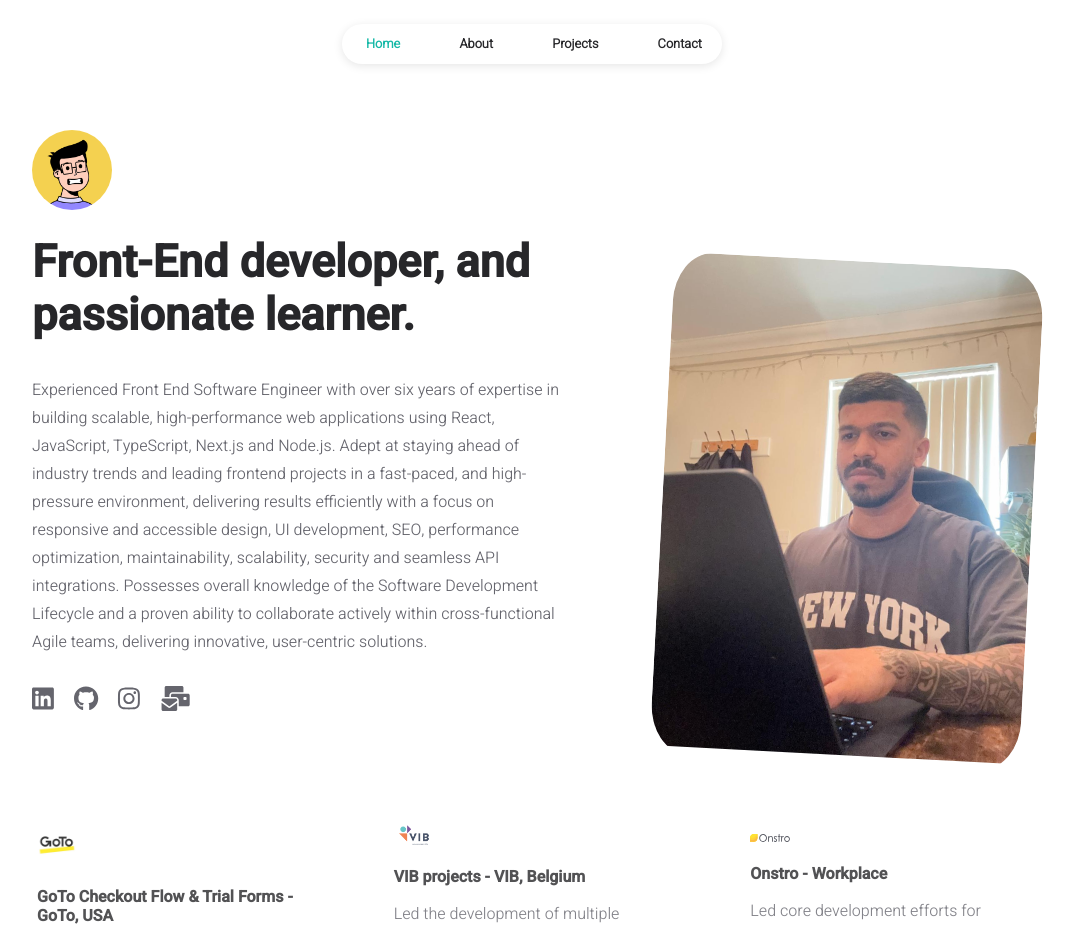
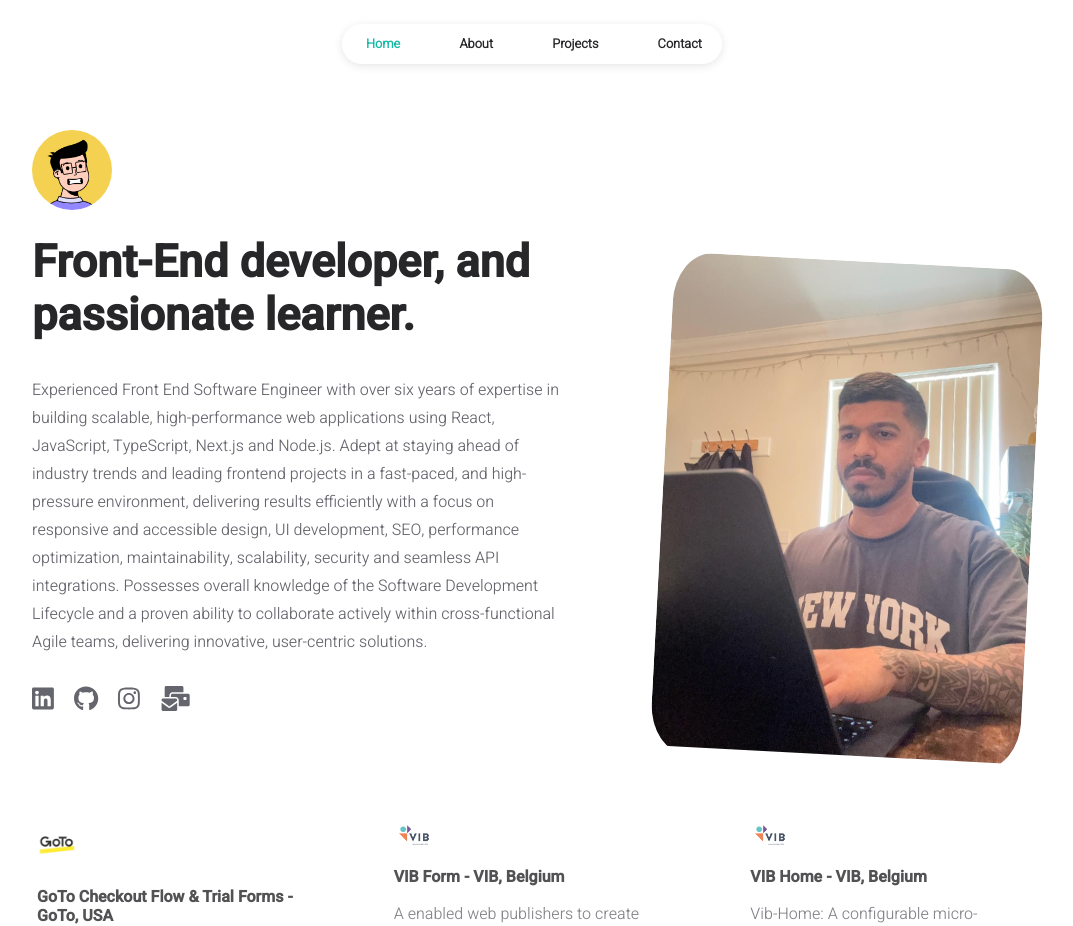
Before and after one commit to judebaptista18/portfolio, a React (Create React App) app: page / in a window 1280 px wide. Shown: the top 926 px of the page, without its empty margins (108-1181 px from the left). Built offline with nearby package versions, Linux system fonts and the light colour scheme.

Commit message:
Update user.js
update the data info for projects

```diff
--- a/src/data/user.js
+++ b/src/data/user.js
@@ -40,18 +40,107 @@ const INFO = {
 		{
 			title: "GoTo Checkout Flow & Trial Forms - GoTo, USA",
 			description:
-				"Spearheaded the maintenance and migration of payment checkout flow to a unified, config-driven checkout system. Redesigned user trial forms as dynamic, embeddable micro-frontends, seamlessly integrated across multiple product marketing websites. Improved user interaction and conversion rates by leveraging modern frontend technologies.",
+				"Checkout Flow: Led the maintenance and migration of payment checkout forms to a unified, config-driven system, reducing developer effort and providing a scalable, maintainable solution for future project integrations.User Trial Forms: Redesigned user trial forms as dynamic micro-frontends, seamlessly integrated across multiple product marketing websites. Enhanced user interaction, made the forms configurable to minimize frontend changes, and created a dynamic solution adaptable to various products.",
 			logo: goto,
-			techStack: ["reactjs", "js", "typescript","reduxsaga","vitejs","sass","storybook","jest","playwright","jira","git"],
+			techStack: [
+				"reactjs",
+				"js",
+				"typescript",
+				"reduxsaga",
+				"vitejs",
+				"sass",
+				"storybook",
+				"jest",
+				"playwright",
+				"jira",
+				"git",
+			],
 			linkText: "GoTo Meeting",
 			link: "https://www.goto.com/meeting",
 		},
 		{
-			title: "VIB projects - VIB, Belgium",
+			title: "VIB Form - VIB, Belgium",
 			description:
-				"Led the development of multiple modules, including: Vib-Form: Enabled web publishers to create dynamic, embeddable forms for campaign management and result tracking via a dashboard. Vib-Home: A configurable micro-frontend showcasing research work, featuring advanced filters for displaying posts and news.Empowered web publishers to create posts using CKEditor, where I developed custom plugins for diagrams, attachments, and a new text viewer.",
+				"A enabled web publishers to create dynamic, embeddable forms for campaign management and result tracking through a dashboard. It simplified campaign creation and streamlined data collection and analysis, reducing manual effort and enhancing data accuracy.",
 			logo: vib,
-			techStack: ["reactjs", "js", "typescript","redux","webpack","less","antd","azure","docker","datadog","jira","bitbucket"],
+			techStack: [
+				"reactjs",
+				"js",
+				"typescript",
+				"redux",
+				"webpack",
+				"less",
+				"antd",
+				"azure",
+				"docker",
+				"datadog",
+				"jira",
+				"bitbucket",
+			],
+			linkText: "VIB",
+			link: "https://vib.be/",
+		},
+		{
+			title: "VIB Home - VIB, Belgium",
+			description:
+				"Vib-Home: A configurable micro-frontend showcasing research work, featuring advanced filters for displaying posts and news. Enhanced content discoverability, boosting user engagement by 35%. Empowered web publishers to create posts using CKEditor, where I developed custom plugins for diagrams, attachments, and a new text viewer. Accelerated content creation by 50%, enabling richer and more interactive posts.",
+			logo: vib,
+			techStack: [
+				"reactjs",
+				"js",
+				"typescript",
+				"redux",
+				"webpack",
+				"less",
+				"antd",
+				"azure",
+				"docker",
+				"datadog",
+				"jira",
+				"bitbucket",
+			],
+			linkText: "VIB",
+			link: "https://vib.be/",
+		},
+		{
+			title: "VIB Services - VIB, Belgium",
+			description:
+				"Built a portal to showcase volunteers, staff, and scientists while implementing role-based access control. Improved staff management efficiency, cutting administrative overhead by 30% and ensuring secure user access.",
+			logo: vib,
+			techStack: [
+				"reactjs",
+				"js",
+				"typescript",
+				"redux",
+				"webpack",
+				"less",
+				"antd",
+				"azure",
+				"docker",
+				"datadog",
+				"jira",
+				"bitbucket",
+			],
+			linkText: "VIB",
+			link: "https://vib.be/",
+		},
+		{
+			title: "Research Data Collection - VIB, Belgium",
+			description:
+				"Developed a React widget with a grid-like calendar embedded in the main website, tracking the growth of a newly developed mutated soybean. Volunteers would input daily growth data, helping to gather reach and progress information throughout the seed's development.",
+			logo: vib,
+			techStack: [
+				"reactjs",
+				"js",
+				"vitejs",
+				"less",
+				"antd",
+				"azure",
+				"docker",
+				"datadog",
+				"jira",
+				"bitbucket",
+			],
 			linkText: "VIB",
 			link: "https://vib.be/",
 		},
@@ -60,7 +149,18 @@ const INFO = {
 			description:
 				"Led core development efforts for Onstro, an enterprise agility SaaS platform for project management. Designed and implemented a booking module, enabling real-time booking data management in a React-based web application and a React Native TV app functioning as a kiosk.",
 			logo: onstro,
-			techStack: ["reactjs","nextjs", "js", "typescript","redux","webpack","vitejs","less","antd","jest"],
+			techStack: [
+				"reactjs",
+				"nextjs",
+				"js",
+				"typescript",
+				"redux",
+				"webpack",
+				"vitejs",
+				"less",
+				"antd",
+				"jest",
+			],
 			linkText: "Workplace by Onstro",
 			link: "https://workplace.onstro.com/",
 		},
@@ -70,7 +170,16 @@ const INFO = {
 			description:
 				"Developed a CRM web application to facilitate spare parts management, pump sales, and sales personnel operations. Enhanced sales acceleration, organized contacts, and streamlined the lead management process.",
 			logo: netzsch,
-			techStack: ["reactjs", "codeigniter","php","js","css3","bootstrap4","mysql","aws"],
+			techStack: [
+				"reactjs",
+				"codeigniter",
+				"php",
+				"js",
+				"css3",
+				"bootstrap4",
+				"mysql",
+				"aws",
+			],
 			linkText: "Netzsch Group",
 			link: "https://www.netzsch.com/en",
 		},
@@ -79,7 +188,14 @@ const INFO = {
 			description:
 				"Developed and delivered a client-facing website and a customized CMS for a spare parts provider. Implemented an inventory management system, streamlining spare parts cataloguing and reducing manual errors. Optimized operational workflows and reduced content management errors by 30%, ensuring smoother service delivery.",
 			logo: mechgiri,
-			techStack: ["reactjs","typescript","chakraui","nodejs","mysql","aws"],
+			techStack: [
+				"reactjs",
+				"typescript",
+				"chakraui",
+				"nodejs",
+				"mysql",
+				"aws",
+			],
 			linkText: "View Project",
 			// link: "https://github.com",
 		},
@@ -88,7 +204,16 @@ const INFO = {
 			description:
 				"Designed and developed a comprehensive web panel with features such as role-based access control, online leave applications, academic fee payments via Razorpay, sharing of learning materials, attendance notifications, and management modules for students, staff, and alumni.",
 			logo: gaihct,
-			techStack: ["codeigniter","jquery","php","js","css3","bootstrap4","mysql","aws"],
+			techStack: [
+				"codeigniter",
+				"jquery",
+				"php",
+				"js",
+				"css3",
+				"bootstrap4",
+				"mysql",
+				"aws",
+			],
 			linkText: "GAIHM Website",
 			link: "https://gaihm.edu.in/",
 		},
@@ -97,7 +222,7 @@ const INFO = {
 			description:
 				"Designed and developed a dynamic web portal for architectural services, leveraging third-party libraries like Chart.js and Syncfusion to create interactive charts and graphs. This enhanced project visualization, streamlined timeline tracking, and improved client engagement by providing intuitive data representation and real-time insights.",
 			logo: eas,
-			techStack: ["php","js","css3","bootstrap4","mysql","aws"],
+			techStack: ["php", "js", "css3", "bootstrap4", "mysql", "aws"],
 			linkText: "GAIHM Website",
 			link: "http://effectivearchitecturalservices.com/",
 		},
@@ -106,7 +231,7 @@ const INFO = {
 			description:
 				"Developed a comprehensive web platform for talent hiring and engagement, featuring a custom CMS for managing advertising data, opening audition positions, and facilitating user applications. The platform enables users to create profiles and apply for opportunities in modeling, dancing, acting, and advertising roles.",
 			logo: litebulb,
-			techStack: ["reactjs","php","js","tailwindcss","mysql","aws"],
+			techStack: ["reactjs", "php", "js", "tailwindcss", "mysql", "aws"],
 			linkText: "litebulb Website",
 			link: "https://litebulb.in/",
 		},
@@ -115,7 +240,7 @@ const INFO = {
 			description:
 				"Developed a website that allows users to search and view flood readings from the past 24 hours across multiple UK locations, presented in both graphical and tabular formats.",
 			logo: FMA,
-			techStack: ["reactjs","js","css3"],
+			techStack: ["reactjs", "js", "css3"],
 			linkText: "FMT Website",
 			link: "https://flood-monitoring-tool.vercel.app/",
 		},
```
